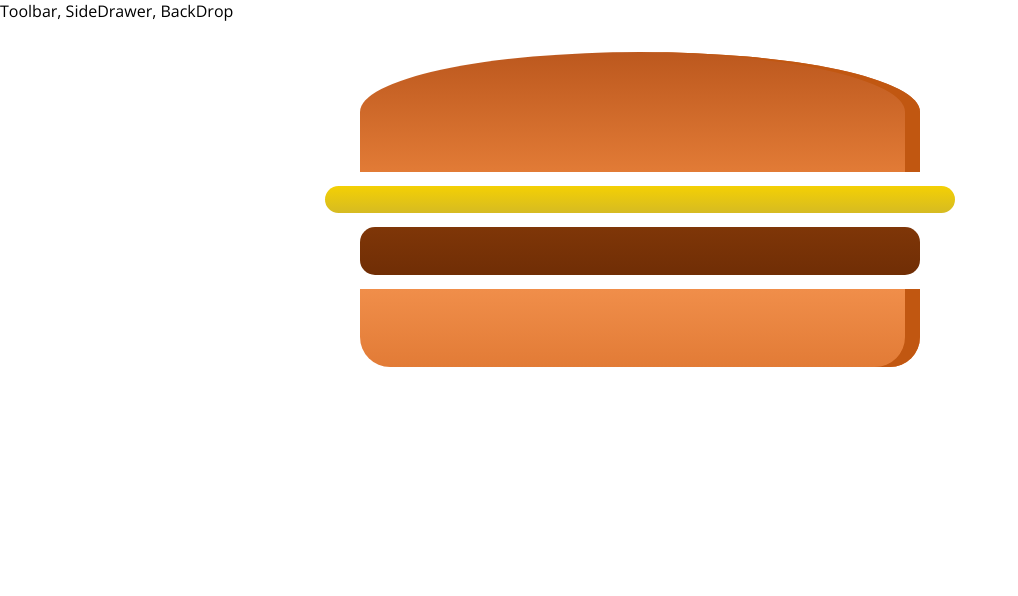
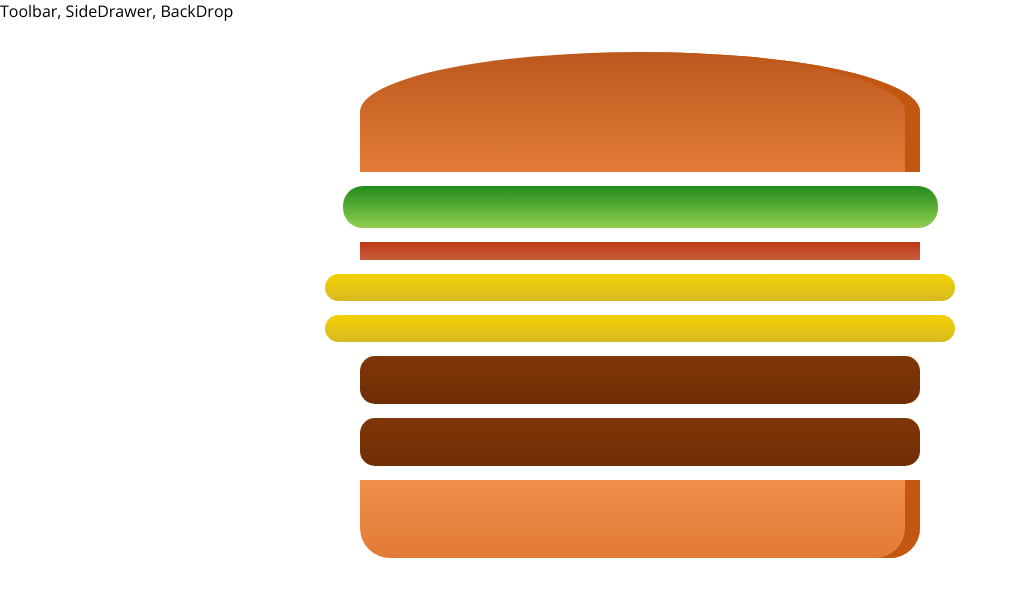
Before and after one commit to webdevabhi/react-burger-builder, a React app: page / in a window 1280 px wide. Shown: the top 596 px of the page, without its empty margins (0-1018 px from the left). Built offline with nearby package versions, Linux system fonts and the light colour scheme.

Commit message:
Outputing burger ingredient dynamicaaly

```diff
--- a/src/components/Burger/Burger.js
+++ b/src/components/Burger/Burger.js
@@ -4,12 +4,18 @@
 import BurgerIngredient from './BurgerIngredient/BurgerIngredient';
 
 const burger = (props) => {
+    const transformIngredients = Object.keys( props.ingredients )
+        .map( igkey => {
+            return [...Array( props.ingredients[igkey] )].map((_, i) => {
+                return <BurgerIngredient key={i+1} type={igkey} />
+            });
+        });
+
     return (
         <div className={classes.Burger}>
-            <BurgerIngredient type={"bread-top"} />
-            <BurgerIngredient type={"cheese"} />
-            <BurgerIngredient type={"meat"} />
-            <BurgerIngredient type={"bread-bottom"} />
+            <BurgerIngredient type={'bread-top'} />
+            {transformIngredients}
+            <BurgerIngredient type={'bread-bottom'} />
         </div>
     )
 }
--- a/src/containers/BurgerBuilder/BurgerBuilder.js
+++ b/src/containers/BurgerBuilder/BurgerBuilder.js
@@ -4,10 +4,19 @@
 import Burger from '../../components/Burger/Burger';
 
 class BurgerBuilder extends Component {
+    state = {
+        ingredients: {
+            salad: 1,
+            bacon: 1,
+            cheese: 2,
+            meat: 2
+        }
+    }
+
     render() {
         return(
             <Aux>
-                <Burger />
+                <Burger ingredients={this.state.ingredients} />
             </Aux>
         );
     }
```
